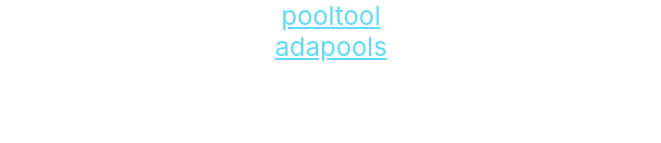
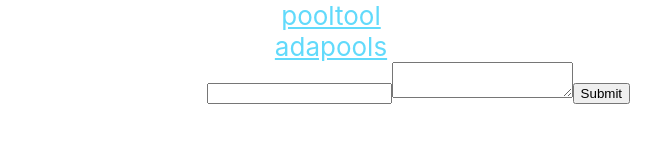
Before and after one commit to icculp/pool_site, a React (Create React App) app: page / in a window 1280 px wide. Shown: the part 1566-1709 px from the top of the page, without its empty margins (309-970 px from the left). Before the commit the page ends 1654 px from the top, so only its background shows below. Built offline with nearby package versions, Linux system fonts and the light colour scheme.

Commit message:
contact form

```diff
--- a/src/App.js
+++ b/src/App.js
@@ -1,8 +1,47 @@
 import React from 'react';
+import { useForm, ValidationError } from '@formspree/react';
 import Particles from "react-tsparticles";
 import logo from './logo.svg';
 import './App.css';
 import particlesOptions from "./particles.json";
+
+
+function ContactForm() {
+  const [state, handleSubmit] = useForm("mpzbznvg");
+  if (state.succeeded) {
+      return <p>Thanks for joining!</p>;
+  }
+  return (
+      <form onSubmit={handleSubmit}>
+      <label htmlFor="email">
+        Email Address
+      </label>
+      <input
+        id="email"
+        type="email"
+        name="email"
+      />
+      <ValidationError
+        prefix="Email"
+        field="email"
+        errors={state.errors}
+      />
+      <textarea
+        id="message"
+        name="message"
+      />
+      <ValidationError
+        prefix="Message"
+        field="message"
+        errors={state.errors}
+      />
+      <button type="submit" disabled={state.submitting}>
+        Submit
+      </button>
+    </form>
+  );
+}
+
 
 function App() {
     return (
@@ -24,6 +63,9 @@
 					<a href="https://pooltool.io/pool/aa3f700fc539642a938fbcc8b0bb4a37c0fd6b5023fd412f89693aa2/delegators" target="_blank" className="App-link" rel="noopener noreferrer">pooltool</a>
 					<br />
 					<a href="https://adapools.org/pool/aa3f700fc539642a938fbcc8b0bb4a37c0fd6b5023fd412f89693aa2" target="_blank" className="App-link" rel="noopener noreferrer">adapools</a>
+					<br />
+					<ContactForm />
+					<br />
                 </p>
             </header>
         </div>
```
